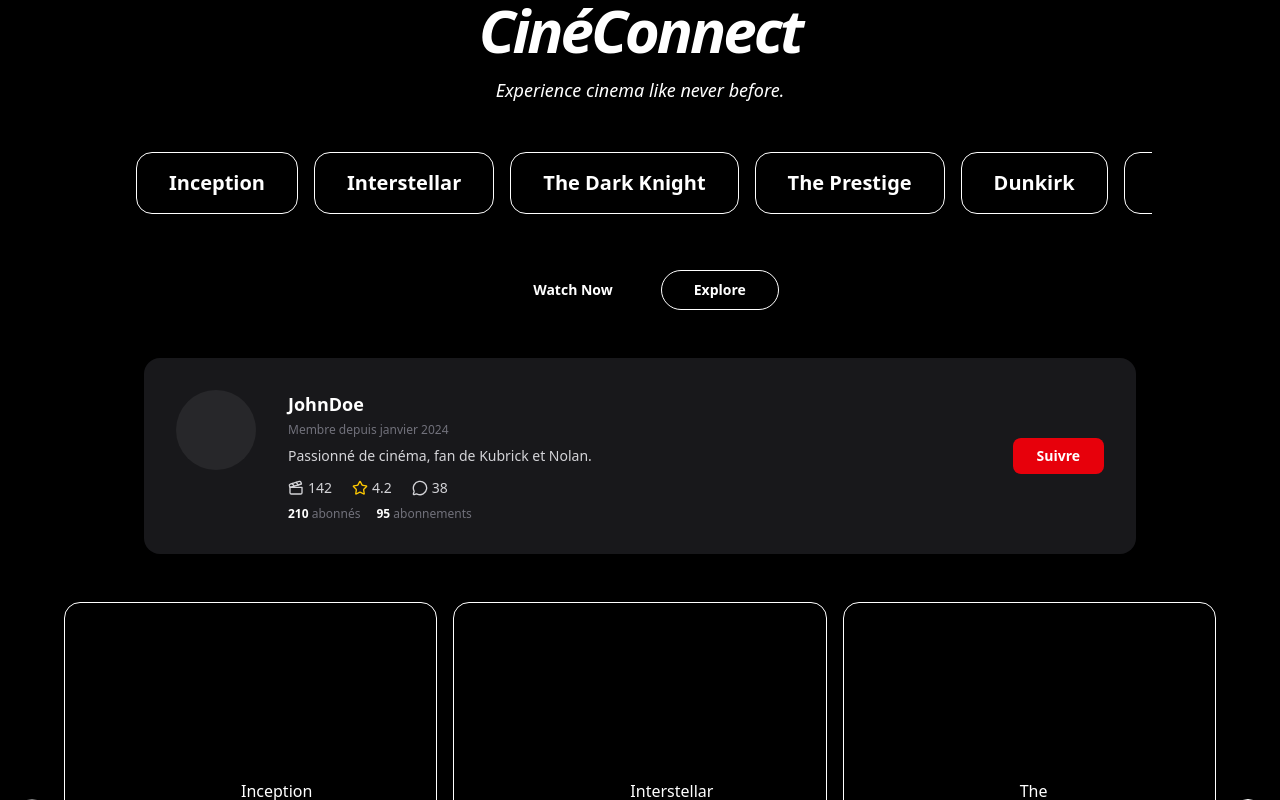
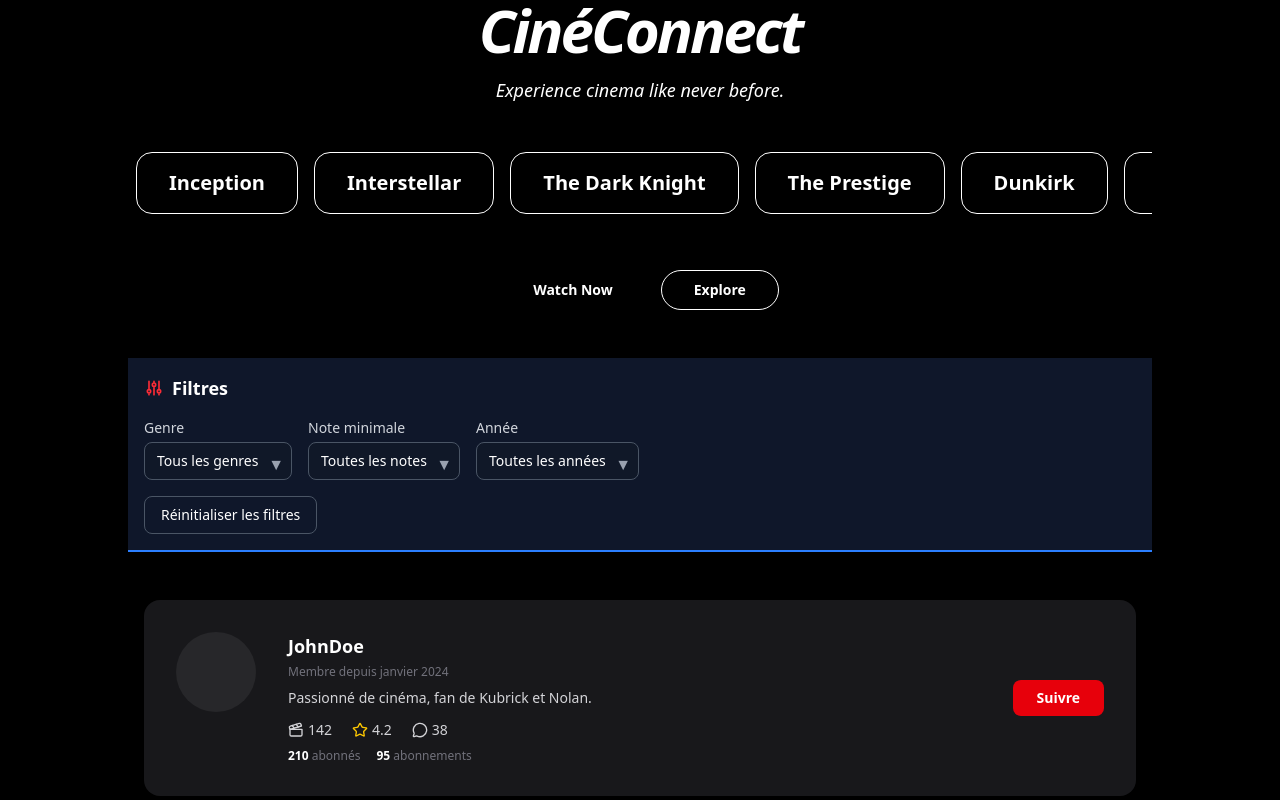
Before and after one commit to loaiattar/cine-connect, a React app in the folder apps/frontend/: page /ancienne-page in a window 1280 px wide. Shown: the top 800 px of the page. Built offline with nearby package versions, Linux system fonts and the light colour scheme; the HTML template or start-up script is replaced by a standard one.

Commit message:
fix:adapte with ancinne-page.tsx

```diff
--- a/apps/frontend/src/routes/ancienne-page.tsx
+++ b/apps/frontend/src/routes/ancienne-page.tsx
@@ -12,6 +12,7 @@ import {
 import ReviewCard from "@/components/ui/CommentSectionComponent";
 import RateMovie from "@/components/ui/RateMovie";
 import MovieCard from "@/components/ui/CardFilm";
+import FilterBar from "@/components/ui/FilterBar";
 
 export const Route = createFileRoute("/ancienne-page")({
   component: LegacyPage,
@@ -60,6 +61,16 @@ function LegacyPage() {
         >
           Explore
         </Button>
+      </div>
+
+      <div className="mt-12 w-full max-w-5xl">
+        <FilterBar
+          genres={["Action", "Drame", "Comédie", "Sci-Fi", "Thriller"]}
+          minRatings={["6", "7", "8", "9"]}
+          years={["2024", "2023", "2022", "2021", "2020"]}
+          onFilterChange={(name, value) => console.log(name, value)}
+          onReset={() => console.log("reset")}
+        />
       </div>
 
       <div className="mt-12 w-full max-w-5xl px-4">
```
